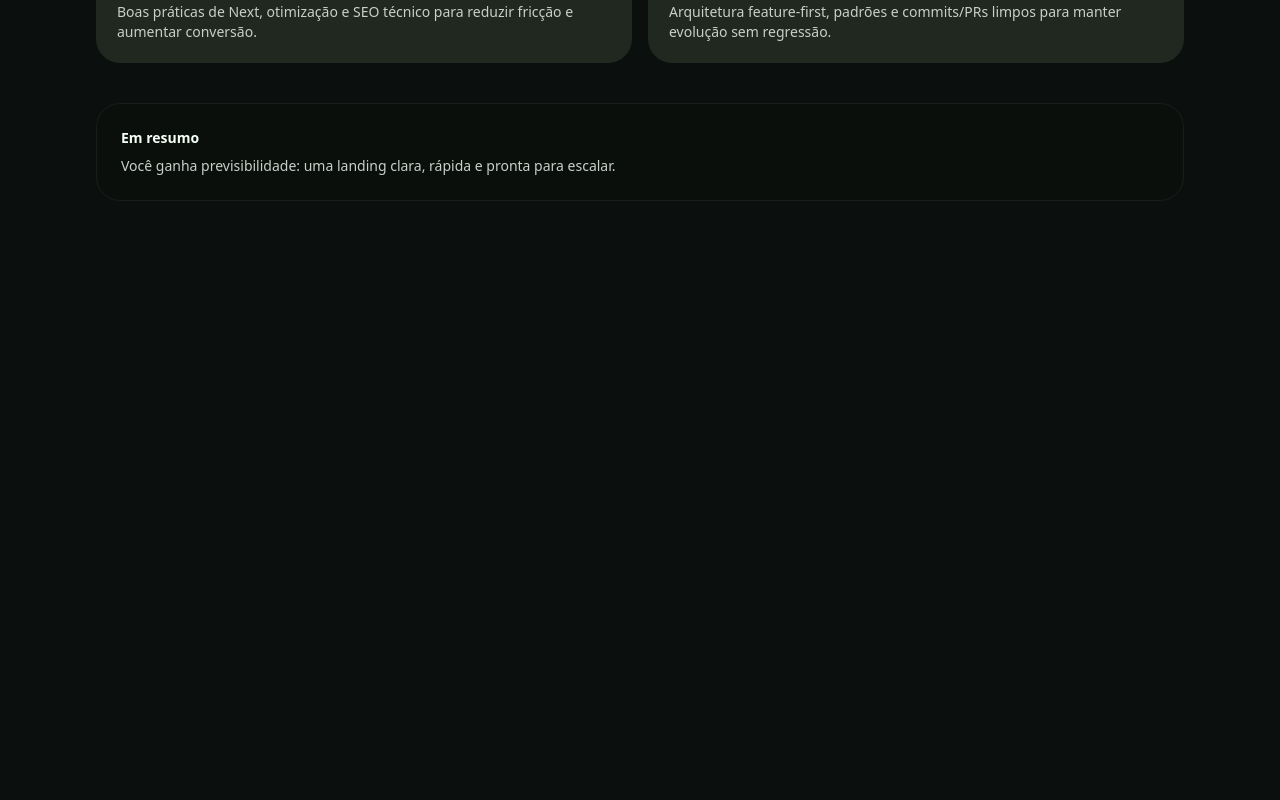
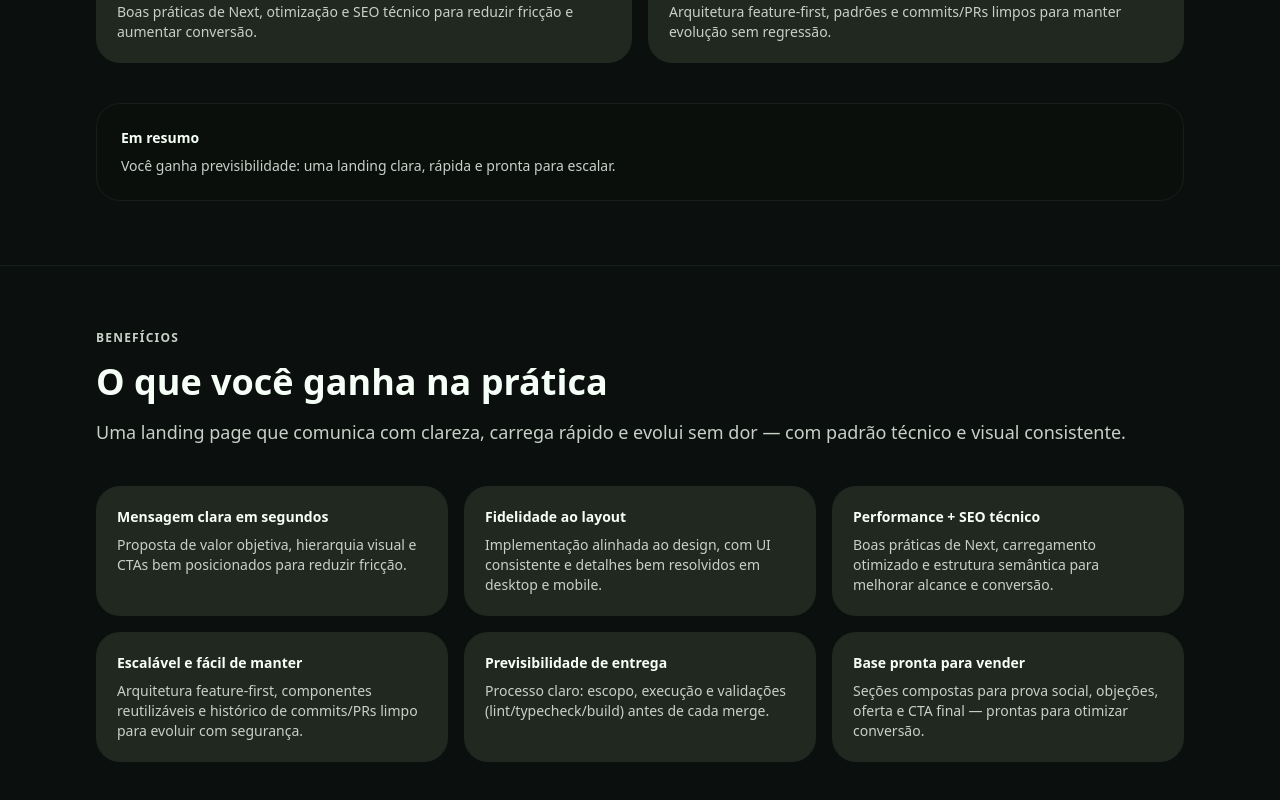
Before and after one commit to LeonardoAlbano/epigraphe-LP, a Next.js app: page / in a window 1280 px wide. Shown: the part 1805-2605 px from the top of the page. Before the commit the page ends 2070 px from the top, so only its background shows below. Built offline with nearby package versions, Linux system fonts and the light colour scheme.

Commit message:
feat(marketing): render benefits section

```diff
--- a/src/features/marketing/ui/landing-page.tsx
+++ b/src/features/marketing/ui/landing-page.tsx
@@ -2,6 +2,7 @@ import { HeroSection } from "@/features/marketing/ui/components/sections/hero-se
 import { CompaniesSection } from "./components/sections/companies-section";
 import { ProblemSection } from "./components/sections/problem-section";
 import { SolutionSection } from "./components/sections/solution-section";
+import { BenefitsSection } from "./components/sections/benefits-section";
 
 export function LandingPage() {
   return (
@@ -10,6 +11,7 @@ export function LandingPage() {
       <CompaniesSection />
       <ProblemSection />
       <SolutionSection />
+      <BenefitsSection />
     </section>
   );
 }
```
